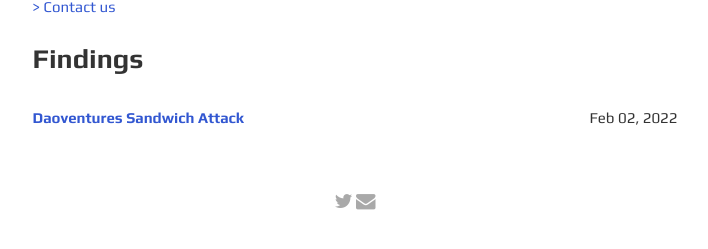
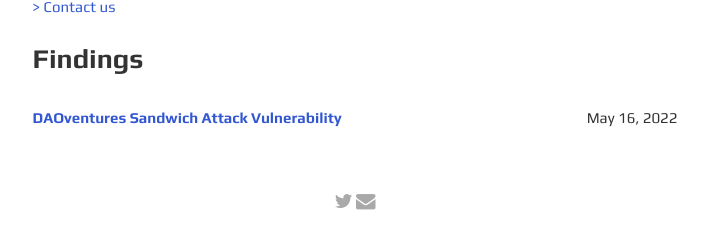
Before and after one commit to alejandro-n-rivera/yeeth.xyz, a Jekyll site: the page built from index.html, in a window 1280 px wide. Shown: the part 192-441 px from the top of the page, without its empty margins (285-993 px from the left). Built offline with Jekyll 4.4.1, drawn with Linux system fonts in a browser that asks for light colours.

Commit message:
Update index.html

```diff
--- a/index.html
+++ b/index.html
@@ -41,11 +41,15 @@ layout: default
 <div class="posts" id="Blog">
     <h2>Findings</h2>
     <ul>
-        {% for post in site.posts %}
+	<li>
+		<a href="https://medium.com/@yeethsec/daoventures-sandwich-attack-vulnerability-b8f4402147e0">DAOventures Sandwich Attack Vulnerability</a>
+	    <time datetime="2022-05-16T00:00:00+01:00">May 16, 2022</time>
+	</li>
+        <!--{% for post in site.posts %}
         <li>
 		<a href="{{ site.url }}{{ site.baseurl }}{{ post.url }}">{{ post.title }}</a>
             <time datetime="{{ post.date | date_to_xmlschema }}">{{ post.date | date: "%b %d, %Y" }}</time>
         </li>
-        {% endfor %}
+        <{% endfor %}-->
     </ul>
 </div>
```
